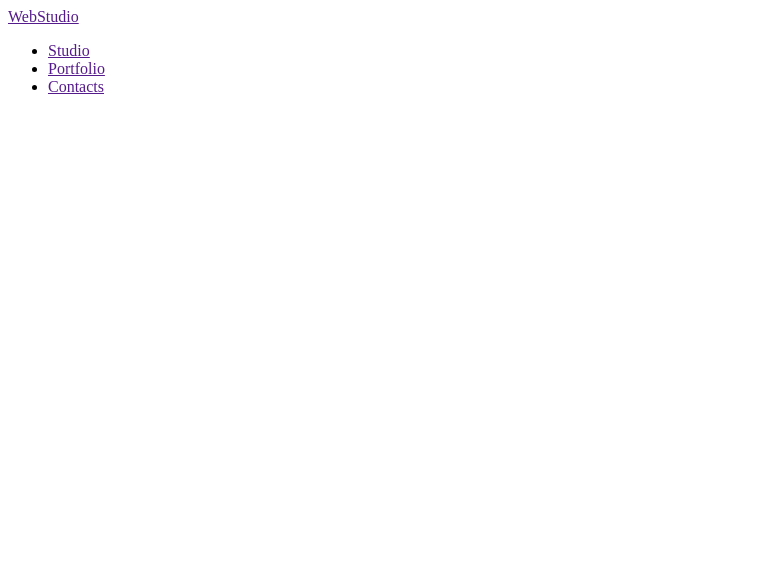
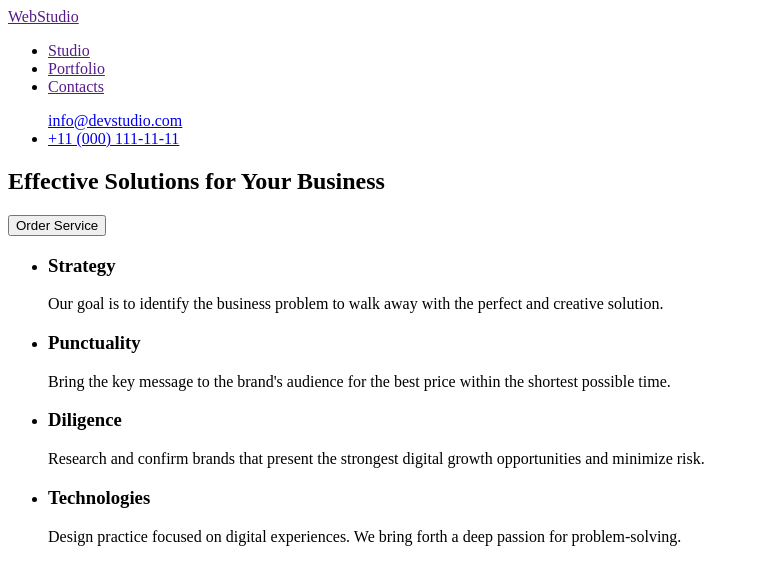
Before and after one commit to Kark999/goit-markup-hw-01, a plain HTML site: page index.html in a window 1280 px wide. Shown: the whole page, without its empty margins (0-759 px from the left). Drawn offline with Linux system fonts and the light colour scheme.

Commit message:
section 1

```diff
--- a/index.html
+++ b/index.html
@@ -7,7 +7,9 @@
   </head>
 
   <body>
+
     <header>
+      <nav>
       <a href="">WebStudio</a>
       <ul>
         <li>
@@ -18,12 +20,42 @@
         </li>
         <li>
           <a href="">Contacts</a>
+        <ul>
+      </nav>
+        <ul>
+        </li><a href="mailto:info@devstudio.com">info@devstudio.com</a>
+      </li>
+        <li><a href="tel:+110001111111">+11 (000) 111-11-11</a>
         </li>
       </ul>
     </header>
 
     <main></main>
-
+    <section>
+      <h1>Effective Solutions for Your Business</h1>
+      <button type="button">Order Service</button>
+    </section>
+<section>
+  <ul>
+    <li>
+      <h3>Strategy</h3>
+      <p>Our goal is to identify the business
+problem to walk away with the perfect and creative solution. </p>
+    </li>
+    <li>
+      <h3>Punctuality</h3>
+      <p>Bring the key message to the brand's audience for the best price within the shortest possible time.</p>
+    </li>
+    <li>
+      <h3>Diligence</h3>
+      <p>Research and confirm brands that present the strongest digital growth opportunities and minimize risk.</p>
+    </li>
+    <li>
+      <h3>Technologies</h3>
+      <p>Design practice focused on digital experiences. We bring forth a deep passion for problem-solving.</p>
+    </li>
+  </ul>
+</section>
     <footer></footer>
   </body>
 </html>
```
